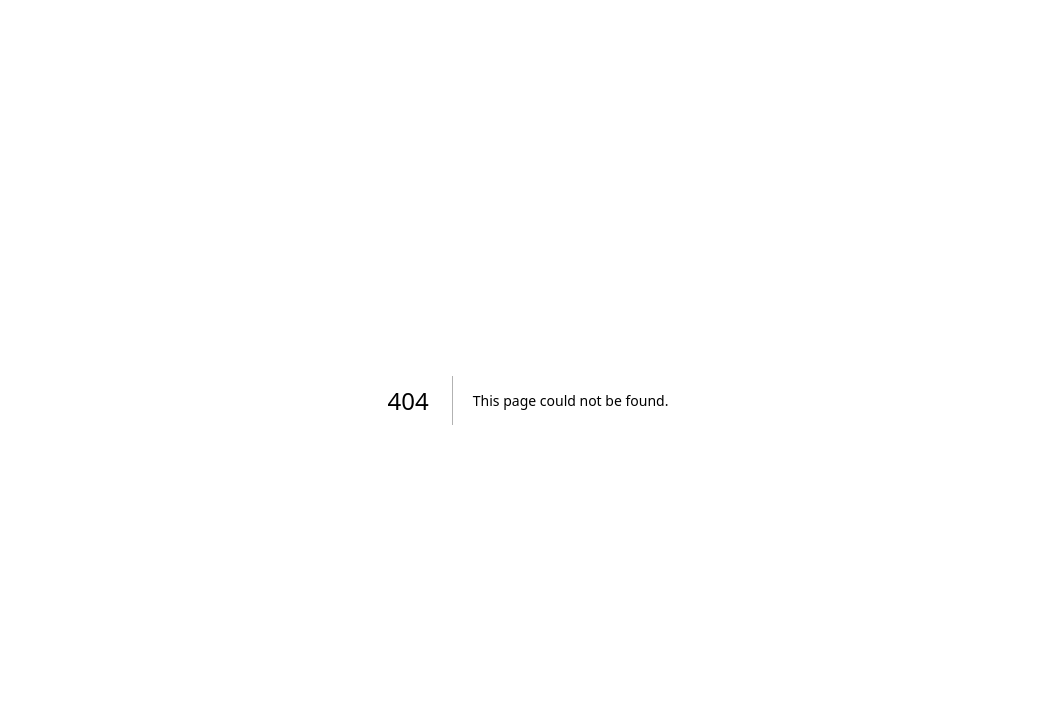
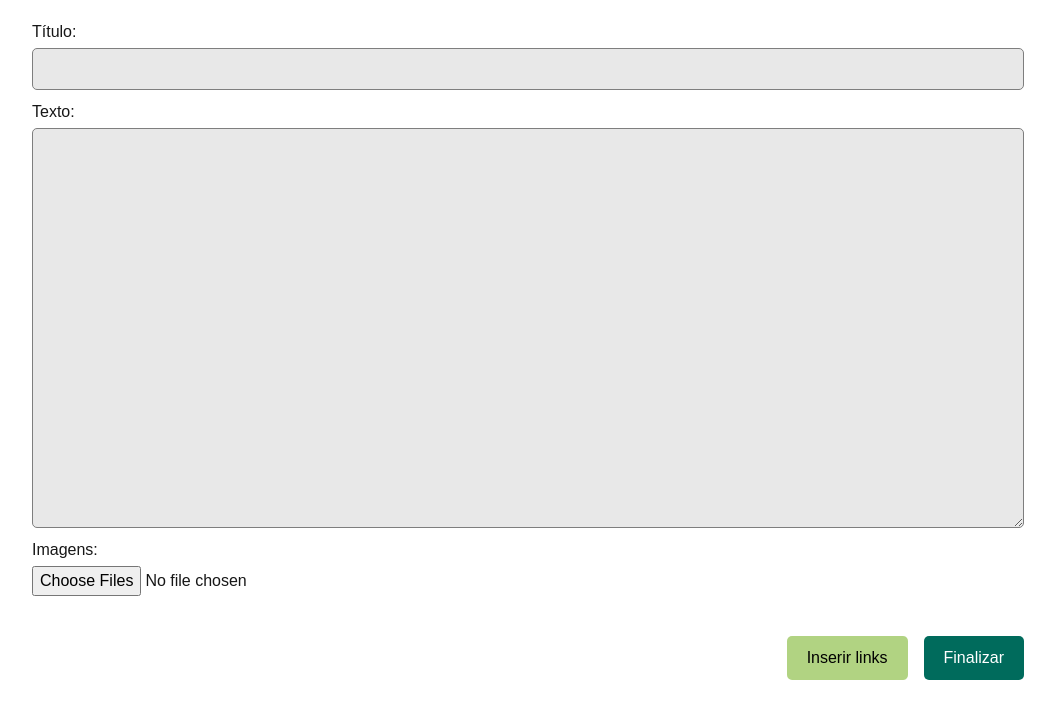
Before and after one commit to Henrique-God/EngSoft, a Next.js app: page /page/newPage in a window 1280 px wide. Before the commit this address had no page. Shown: the top 718 px of the page, without its empty margins (112-1167 px from the left). Built offline with nearby package versions, Linux system fonts and the light colour scheme.

Commit message:
started new page

```diff
--- a/package.json
+++ b/package.json
@@ -11,7 +11,9 @@
   "dependencies": {
     "next": "14.2.14",
     "react": "^18",
-    "react-dom": "^18"
+    "react-dom": "^18",
+    "react-markdown": "^9.0.1",
+    "remark-gfm": "^4.0.0"
   },
   "devDependencies": {
     "@types/node": "^20",
--- a/src/app/account/register/role/page.tsx
+++ b/src/app/account/register/role/page.tsx
@@ -111,7 +111,7 @@ export default function Role() {
                 ))}
 
                 {(role === "fiscal" || role === "admin") && (
-                    <div>
+                    <div className={styles.inputs}>
                         <label className={styles.label}>Insira um comprovante de cargo (PDF):</label>
                         <input
                             type="file"
--- /dev/null
+++ b/src/app/page/newPage/page.module.css
@@ -0,0 +1,109 @@
+.container {
+    display: flex;
+    flex-direction: column;
+    align-items: center;
+    padding: 20px;
+    font-family: sans-serif;
+}
+
+.Header {
+    display: flex;
+    flex-direction: column;
+    align-items: center;
+}
+
+.title {
+    font-family: Arial, Helvetica, sans-serif;
+    font-size: 32px;
+    color: #6eb257;
+}
+
+.image {
+    border-radius: 50%;
+    margin-bottom: 20px;
+    width: 240px;
+    height: 240px;
+}
+
+.form {
+    width:80%;
+    display: flex;
+    flex-direction: column;
+    gap: 10px;
+}
+
+.label {
+    font-size: 16px;
+    margin-bottom: 4px;
+    margin-right: 4px;
+}
+
+.inputText {
+    padding: 8px;
+    border-radius: 5px;
+    border: 1px solid #7e7e7e;
+    background-color: #e8e8e8;
+    height: 400px;
+    font-size: 16px;
+    color: #000;
+}
+
+.inputTitle {
+    padding: 8px;
+    border-radius: 5px;
+    border: 1px solid #7e7e7e;
+    background-color: #e8e8e8;
+    font-size: 16px;
+    color: #000;
+}
+
+.inputImgs {
+    padding: 8px;
+    border-radius: 5px;
+    border: 1px solid #7e7e7e;
+    background-color: #e8e8e8;
+    font-size: 16px;
+    color: #000;
+}
+
+.inputs {
+    display: flex;
+    flex-direction: column;
+}
+
+.preview {
+    border: 1px solid #7e7e7e;
+    padding: 8px;
+    border-radius: 8px;
+    /* background-color: #e8e8e8; */
+    /* color: #000; */
+}
+
+.buttonContainer {
+    display: flex;
+    justify-content: end;
+    gap: 16px;
+    margin-top: 20px;
+}
+
+.backButton {
+    padding: 10px 20px;
+    border-radius: 5px;
+    background-color: #b1d382;
+    border: none;
+    color: #000;
+    cursor: pointer;
+}
+
+.nextButton {
+    padding: 10px 20px;
+    border-radius: 5px;
+    background-color: #006b5c;
+    border: none;
+    color: #fff;
+    cursor: pointer;
+}
+
+.error {
+    border: 2px solid red;
+}
--- /dev/null
+++ b/src/app/page/newPage/page.tsx
@@ -0,0 +1,173 @@
+"use client";
+
+import Link from "next/link";
+import React, { Component } from 'react';
+import { useState } from 'react';
+import styles from "./page.module.css";
+import ReactMarkdown from 'react-markdown';
+import remarkGfm from 'remark-gfm'
+
+export default function NewPage() {
+
+    const [images, setImages] = useState(null);
+    const [inputErrors, setInputErrors] = useState({})
+    const [linkedText, setLinkedText] = useState('');
+
+    const [formData, setFormData] = useState({
+        titulo: "",
+        texto: "",
+    });
+
+    const fetchTitles = async () => {
+        return [
+            { title: 'teste', link: '/account/register/role', query: { title: 'Morador' } },
+            { title: 'fiscal', link: '/account/register/role', query: { title: 'fiscal' } },
+            { title: 'admin', link: '/account/register/role', query: { title: 'admin' } }
+        ];
+    };
+
+    const handleCreateLinks = async () => {
+        // Fetch titles ordered by length in descending order
+        const titles = await fetchTitles();
+        titles.sort((a, b) => b.title.length - a.title.length);
+
+        let updatedText = formData.texto;
+
+        titles.forEach(({ title, link, query }) => {
+            const markdownLink = `[${title}](${link}?title=${encodeURIComponent(query.title)})`;
+
+            // Case-insensitive regex to check if the title is already a link
+            const linkRegex = new RegExp(`\\[${title}\\]\\(${link}\\?title=${encodeURIComponent(query.title)}\\)`, 'gi');
+
+            if (!linkRegex.test(updatedText)) {
+                const regex = new RegExp(`\\b${title}\\b`, 'gi');
+                updatedText = updatedText.replace(regex, (match) => {
+                    return `[${match}](${link}?title=${encodeURIComponent(query.title)})`;
+                });
+            }
+        });
+
+        setLinkedText(updatedText);
+        setFormData((prevData) => ({
+            ...prevData,
+            texto: updatedText,
+        }));
+    };
+
+    const handleChange = (e: { target: { name: any; value: any; }; }) => {
+        const { name, value } = e.target;
+        setFormData((prevData) => ({ ...prevData, [name]: value }));
+
+        setInputErrors((prevErrors) => ({ ...prevErrors, [name]: false }));
+    };
+
+
+    const handleValidation = () => {
+        const errors = {};
+        Object.keys(formData).forEach((key) => {
+            if (formData[key].trim() === "") {
+                errors[key] = true;
+            }
+        });
+
+        setInputErrors(errors);
+
+        // Retornar verdadeiro se não houver erros
+        return Object.keys(errors).length === 0;
+    };
+
+    const handleImageChange = (event) => {
+        const files = Array.from(event.target.files);
+        setImages(files);
+    };
+
+    const handleSubmit = (e: { preventDefault: () => void; }) => {
+        e.preventDefault();
+
+        if (handleValidation()) {
+            window.location.href = `/`;
+        } else {
+            alert("Por favor, preencha todos os campos obrigatórios.");
+        }
+    };
+
+    const renderers = {
+        link: ({ href, children }) => {
+          const url = new URL(href);
+          const title = url.searchParams.get('title');
+
+          return (
+            <Link href={{ pathname: url.pathname, query: { title } }}>
+              {children}
+            </Link>
+          );
+        }
+    };
+
+    return (
+        <div className={styles.container}>
+            <form onSubmit={handleSubmit} className={styles.form}>
+                <div className={styles.inputs}>
+                    <label className={styles.label}>Título: </label>
+                    <input
+                        type="text"
+                        name="titulo"
+                        onChange={handleChange}
+                        className={`${styles.inputTitle} ${inputErrors.titulo ? styles.error : ""}`}
+                    />
+                </div>
+                <div  className={styles.inputs}>
+                    <label className={styles.label}>Texto: </label>
+                    <textarea
+                        name="texto"
+                        onChange={handleChange}
+                        className={`${styles.inputText} ${inputErrors.texto ? styles.error : ""}`}
+                    />
+                </div>
+                <div  className={styles.inputs}>
+                    <label className={styles.label}>Imagens: </label>
+                    <input
+                        type="file"
+                        multiple
+                        accept="image/*"
+                        onChange={handleImageChange}
+                    />
+                </div>
+                <div>
+                {images != null && images.length > 0 && (
+                    <div>
+                    <ul>
+                        {images.map((image, index) => (
+                        <li key={index}>
+                            <img
+                            src={URL.createObjectURL(image)}
+                            alt={`Preview ${index + 1}`}
+                            style={{ width: '400px', height: 'auto' }}
+                            />
+                        </li>
+                        ))}
+                    </ul>
+                    </div>
+                )}
+                </div>
+
+                <div className={styles.buttonContainer}>
+                    <button type="button" onClick={handleCreateLinks} className={styles.backButton}>Inserir links</button>
+                    <button type="submit" className={styles.nextButton}>Finalizar</button>
+                </div>
+
+                {linkedText && (
+                    <div>
+                    <label className={styles.label}>Linked Text Preview:</label>
+                    <ReactMarkdown
+                        className={styles.preview}
+                        children={linkedText}
+                        remarkPlugins={[remarkGfm]}
+                        components={renderers}
+                    />
+                    </div>
+                )}
+            </form>
+        </div>
+    );
+}
```
Also changed, not shown: 1 other file (tests, documents, lock files or other folders).
